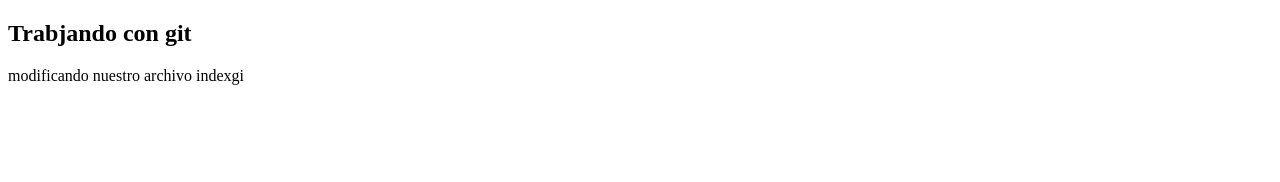
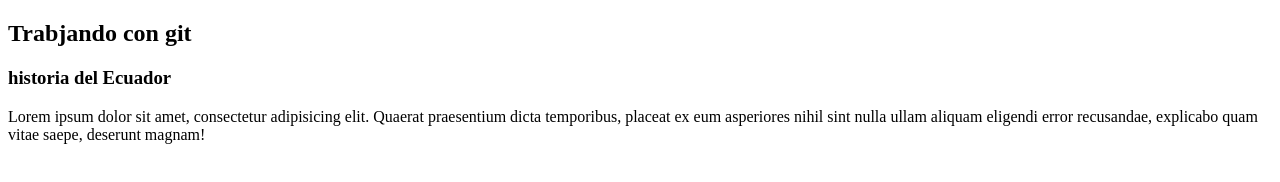
Before and after one commit to MateoJM2003/practica_git, a plain HTML site: page pages/index.html in a window 1280 px wide. Drawn offline with Linux system fonts and the light colour scheme.

Commit message:
añadiendo div

```diff
--- a/pages/index.html
+++ b/pages/index.html
@@ -7,7 +7,9 @@
 </head>
 <body>
     <h2>Trabjando con git</h2>
-    <p>modificando nuestro archivo indexgi</p>
+    <div><h3>historia del Ecuador</h3>
+        <p>Lorem ipsum dolor sit amet, consectetur adipisicing elit. Quaerat praesentium dicta temporibus, placeat ex eum asperiores nihil sint nulla ullam aliquam eligendi error recusandae, explicabo quam vitae saepe, deserunt magnam!</p>
+    </div>
 
 
 
```
